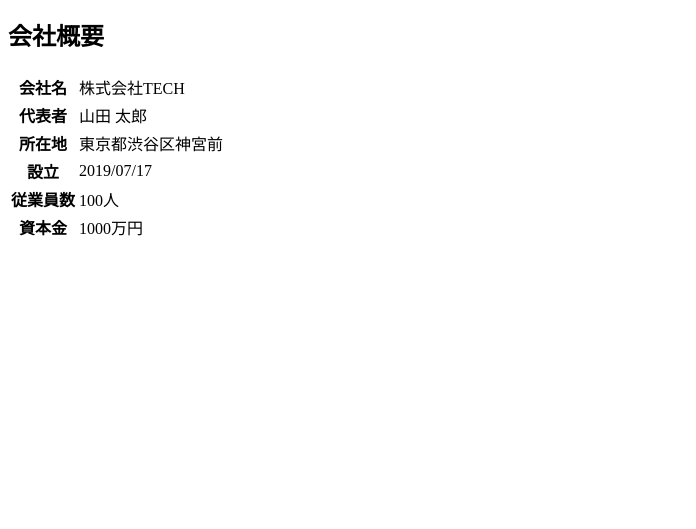
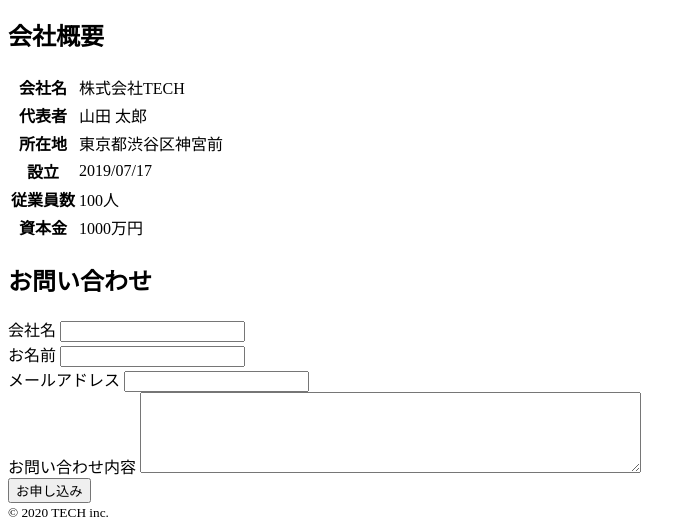
Before and after one commit to nogi369/20231126_okonogi, a plain HTML site: page index.html in a window 1280 px wide. Shown: the part 572-1101 px from the top of the page, without its empty margins (0-696 px from the left). Before the commit the page ends 822 px from the top, so only its background shows below. Drawn offline with Linux system fonts and the light colour scheme.

Commit message:
add: form

```diff
--- a/index.html
+++ b/index.html
@@ -54,8 +54,33 @@
           </tr>
         </table>
       </div>
-      <form action=""></form>
-      <footer></footer>
+      <form action="#" method="get">
+        <div class="form__items">
+          <h2 class="inquiry">お問い合わせ</h2>
+          <div>
+            <span>会社名</span>
+            <input type="text" value="" />
+          </div>
+          <div>
+            <span>お名前</span>
+            <input type="text" value="" />
+          </div>
+          <div>
+            <span>メールアドレス</span>
+            <input type="text" value="" />
+          </div>
+          <div>
+            <span>お問い合わせ内容</span>
+            <textarea cols="60" rows="5"></textarea>
+          </div>
+          <div class="btn">
+            <input class="btn" type="submit" value="お申し込み" />
+          </div>
+        </div>
+      </form>
+      <footer>
+        <small>&copy; 2020 TECH inc.</small>
+      </footer>
     </div>
   </body>
 </html>
```
